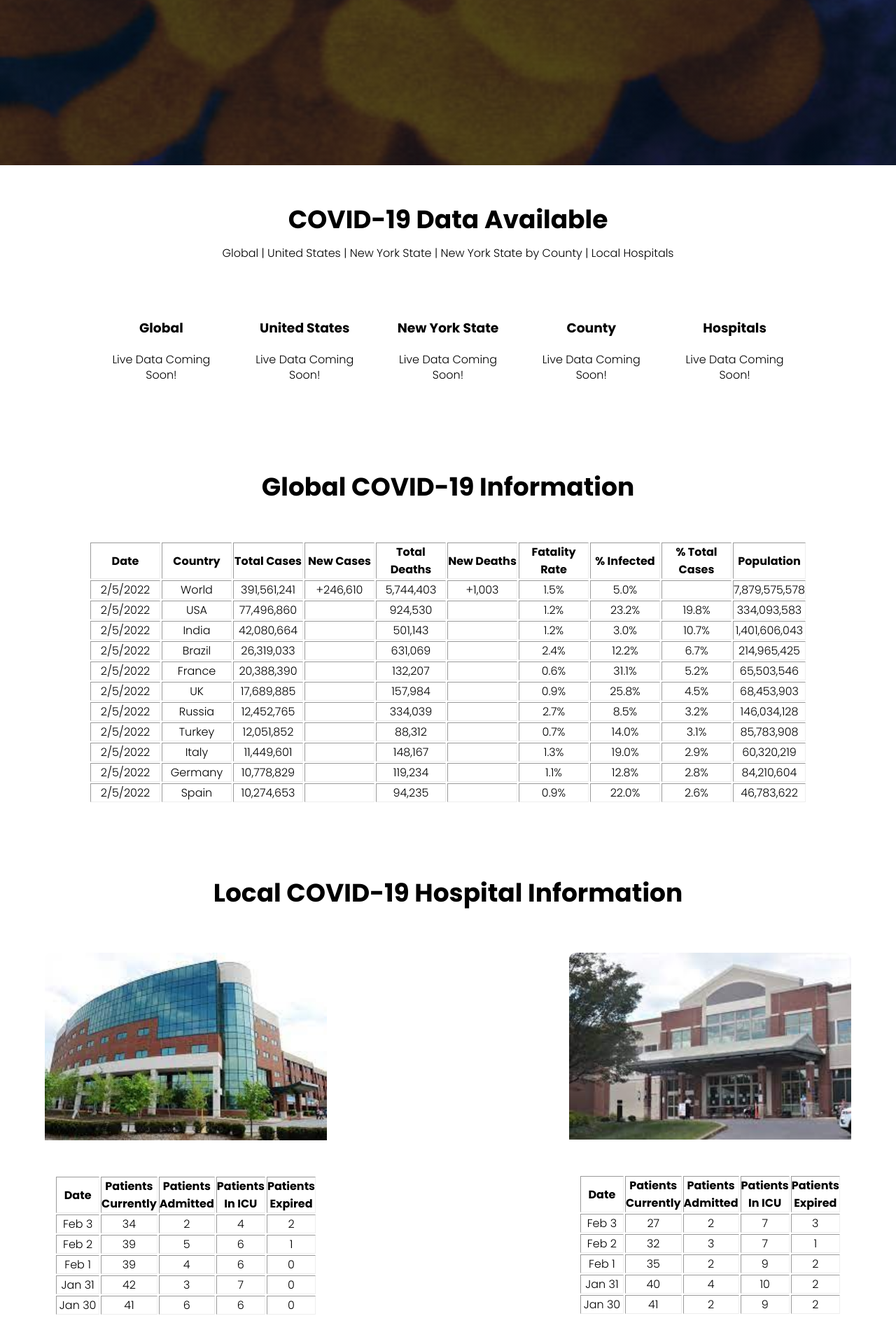
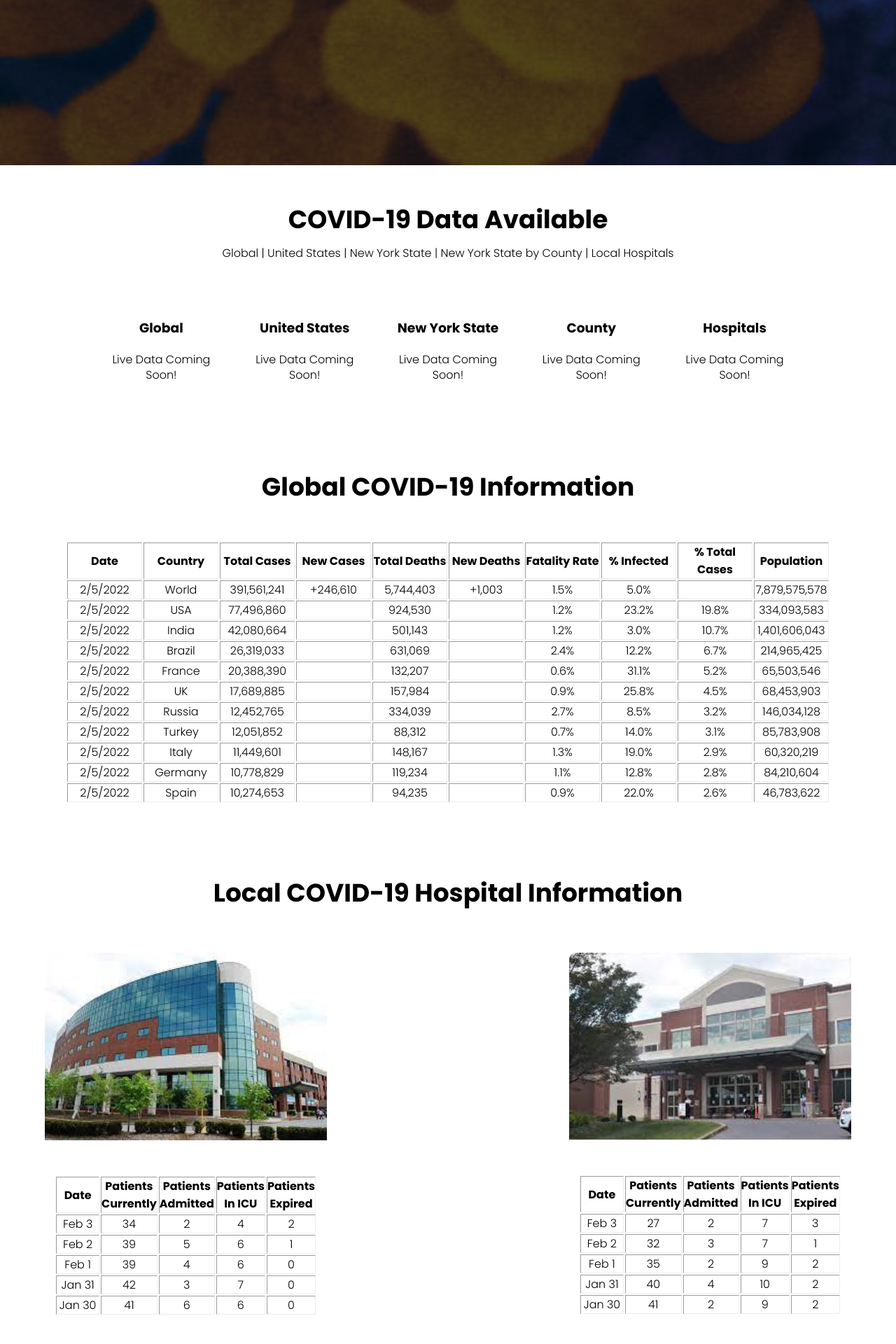
Before and after one commit to Pasin3ru/Tracking-COVID-19, a Jekyll site: the page built from index.html, in a window 1280 px wide. Shown: the part 664-2584 px from the top of the page at 70% size. Built offline with Jekyll 4.4.1, drawn with Linux system fonts in a browser that asks for light colours.

Commit message:
Update global_data.html

```diff
--- a/_includes/hospital-tables/global_data.html
+++ b/_includes/hospital-tables/global_data.html
@@ -1,16 +1,16 @@
 <table border="1" class="dataframe">
   <thead>
     <tr style="text-align: center;">
-      <th style="min-width: 98px;">Date</th>
-      <th style="min-width: 98px;">Country</th>
-      <th style="min-width: 98px;">Total Cases</th>
-      <th style="min-width: 98px;">New Cases</th>
-      <th style="min-width: 98px;">Total Deaths</th>
-      <th style="min-width: 98px;">New Deaths</th>
-      <th style="min-width: 98px;">Fatality Rate</th>
-      <th style="min-width: 98px;">% Infected</th>
-      <th style="min-width: 98px;">% Total Cases</th>
-      <th style="min-width: 98px;">Population</th>
+      <th style="min-width: 105px;">Date</th>
+      <th style="min-width: 105px;">Country</th>
+      <th style="min-width: 105px;">Total Cases</th>
+      <th style="min-width: 105px;">New Cases</th>
+      <th style="min-width: 105px;">Total Deaths</th>
+      <th style="min-width: 105px;">New Deaths</th>
+      <th style="min-width: 105px;">Fatality Rate</th>
+      <th style="min-width: 105px;">% Infected</th>
+      <th style="min-width: 105px;">% Total Cases</th>
+      <th style="min-width: 105px;">Population</th>
     </tr>
   </thead>
   <tbody>
```
